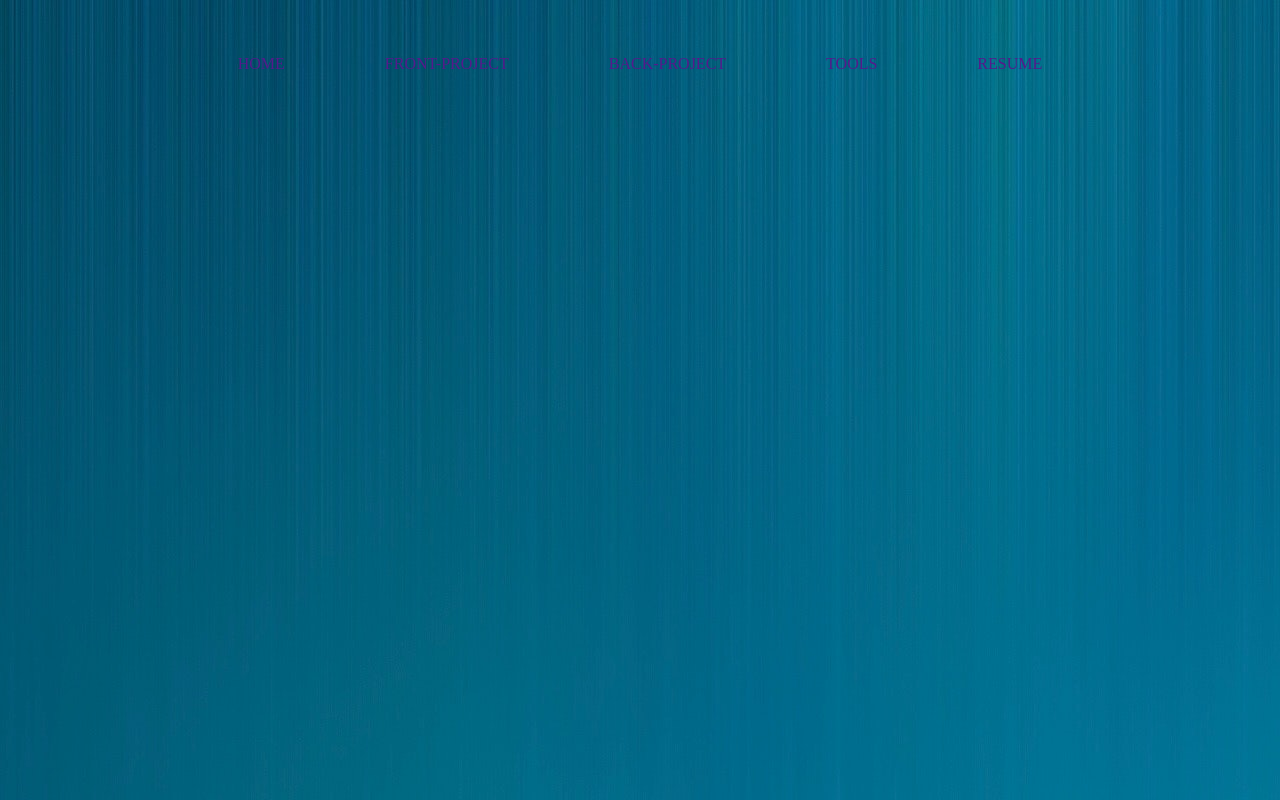
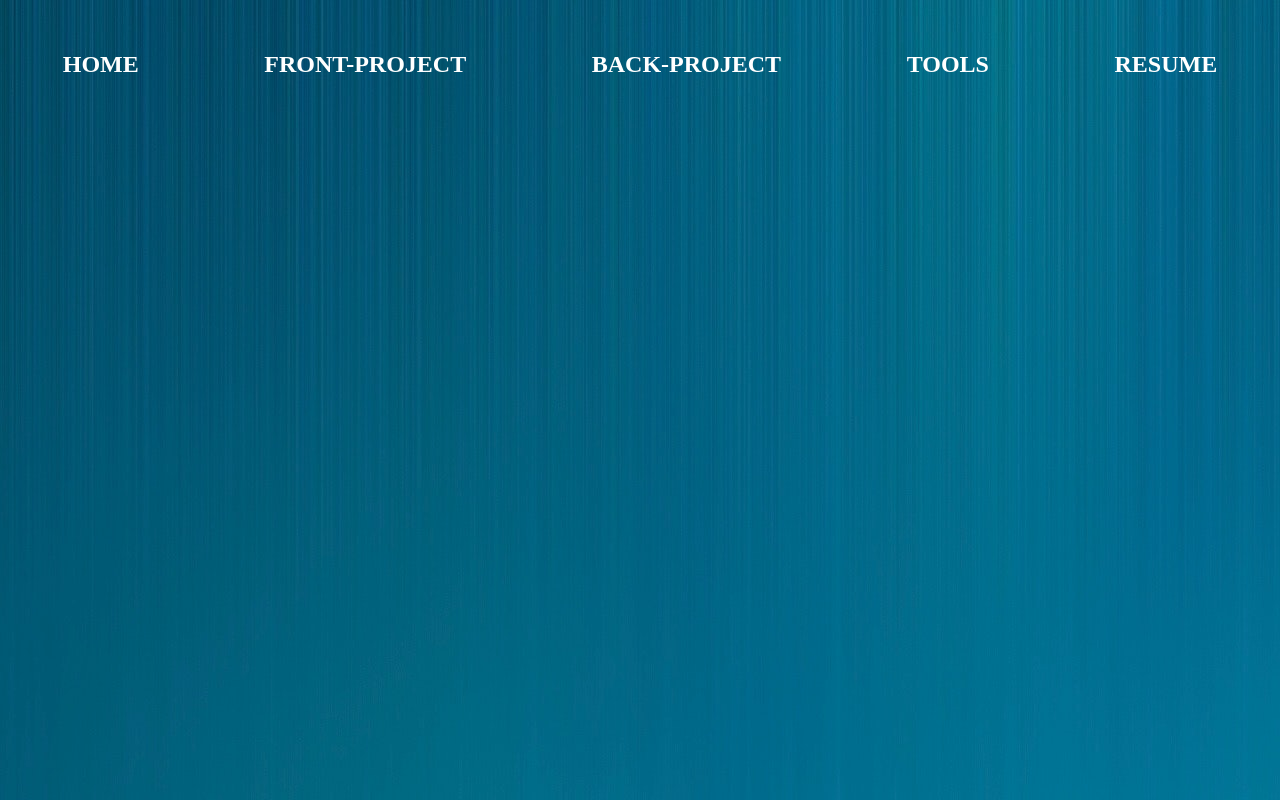
Before and after one commit to ggdelamul/MyPortFolio, a plain HTML site: page index.html in a window 1280 px wide. Drawn offline with Linux system fonts and the light colour scheme.

Commit message:
added style nav desktop

```diff
--- a/style/style.css
+++ b/style/style.css
@@ -16,9 +16,31 @@
   height: 8rem;
   line-height: 8rem;
   text-align: center;
+  display: flex;
+  justify-content: space-around;
 }
 .navbar-desktop a {
-  padding: 3rem;
+  font-size: 1.5rem;
+  font-weight: 800;
+  color: white;
+  position: relative;
+  text-decoration: none;
+}
+.navbar-desktop a::after {
+  content: "";
+  width: 100%;
+  height: 3px;
+  background-color: white;
+  position: absolute;
+  top: 90px;
+  left: 0;
+  transform-origin: 100% 0;
+  transform: scaleX(0);
+  transition: transform 0.4s;
+}
+.navbar-desktop a:hover::after {
+  transform-origin: 0 0;
+  transform: scale(1);
 }
 
 /*STYLE MENU MOBILE*/
```
